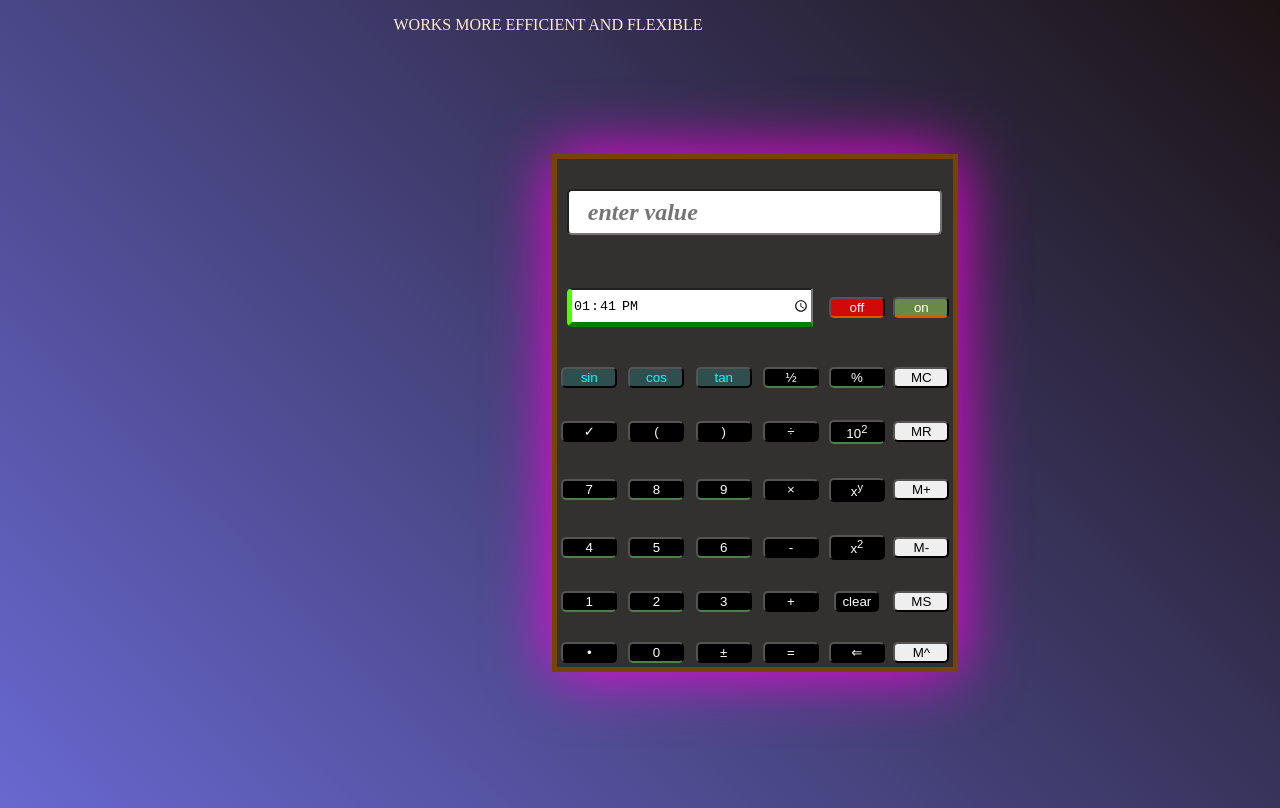
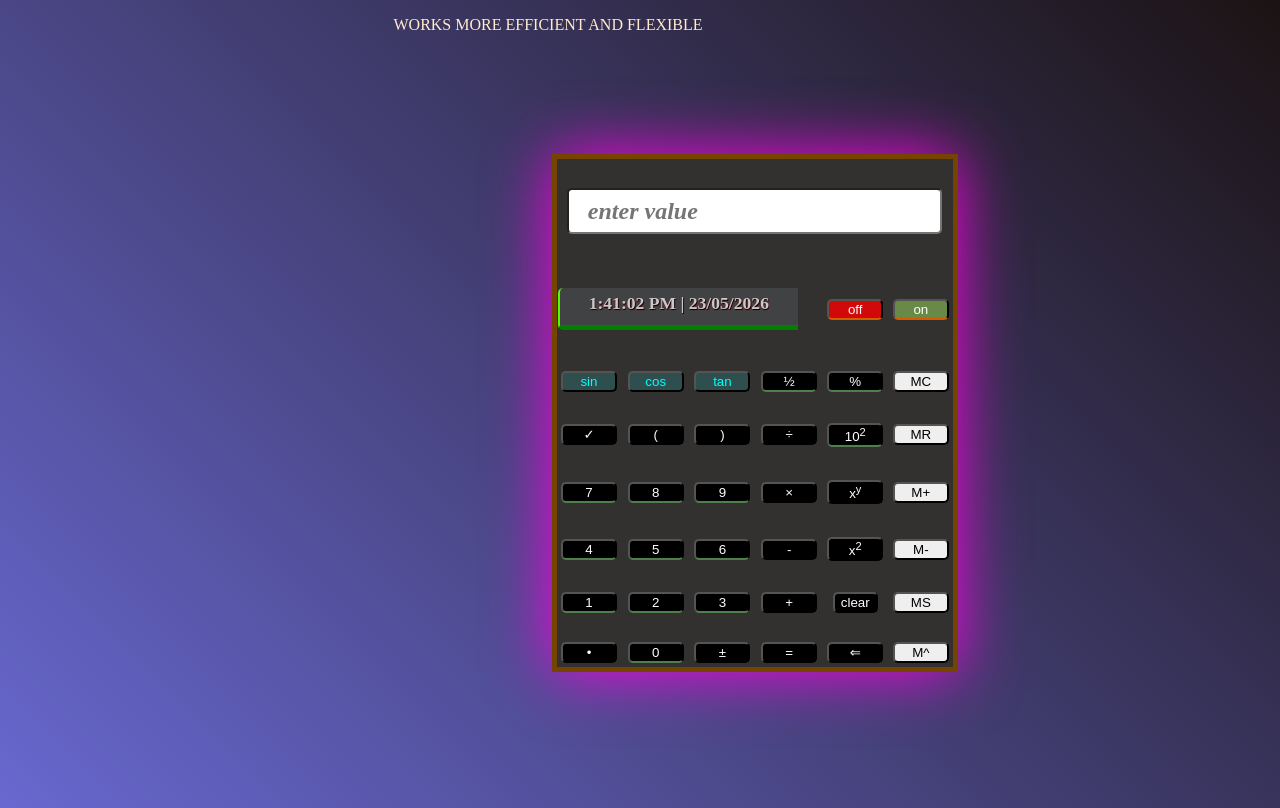
Before and after one commit to IMPACIFIQUE/TABLED-CALCULATOR, a plain HTML site: page index.html in a window 1280 px wide. Drawn offline with Linux system fonts and the light colour scheme.

Commit message:
upgraded tabled calculator

```diff
--- a/index.html
+++ b/index.html
@@ -38,10 +38,16 @@ border: none;
 .show-time{
     height: 4vh;
     width: 29.8vh;
-    border-left: 5px solid rgb(77, 255, 0);
+    padding-top: 5px;
+    background-color: rgb(65, 66, 68);
+    border-left: 2px solid rgb(77, 255, 0);
     border-top-left-radius: 5px;
     border-bottom-left-radius: 5px;
     border-bottom: 5px solid green;
+    color: rgb(201, 201, 201);
+    text-shadow: 0.7px 0.7px 0.7px rgb(0, 0, 0), 0.7px 0.7px 0.7px rgb(224, 0, 0);
+    gap: 20vh;
+    font-size: 2.2vh;
 }
 input::placeholder{
     margin-right: 30vh;
@@ -128,7 +134,7 @@ p{
 </tr>
 
 <tr>
-    <th colspan="4"> <input type="time" class="show-time" id="realtime"></th>
+    <th colspan="4"> <div class="show-time" id="realtime"></div></th>
 
 
     <th> <button class="switch-off" onclick="clearAll()">off</button></th>
@@ -229,32 +235,26 @@ p{
     <script>
         const display = document.getElementById('for');
 
-        // Kongera ibyo ukanze kuri display
         function addToDisplay(value) {
             display.value += value;
         }
 
-        // Guhanagura byose
         function clearAll() {
             display.value = "";
         }
 
-        // Guhanagura inyuguti imwe (Backspace)
         function backspace() {
             display.value = display.value.slice(0, -1);
         }
 
-        // Kubara igisubizo (Evaluation)
         function calculate() {
             try {
-                // Eval akora imibare yose iri muri string
                 display.value = eval(display.value);
             } catch (error) {
                 display.value = "Error";
             }
         }
 
-        //± Guhindura ikimenyetso
         function plusMinus() {
             if(display.value !== "") {
                 if(display.value.charAt(0) === '-') {
@@ -265,7 +265,6 @@ p{
             }
         }
 
-        // Imibare ya Sin, Cos, Tan, Sqrt
         function mathFunc(type) {
             let val = parseFloat(display.value);
             if (isNaN(val)) return;
@@ -275,16 +274,25 @@ p{
             if (type === 'tan') display.value = Math.tan(val * Math.PI / 180).toFixed(4);
             if (type === 'sqrt') display.value = Math.sqrt(val).toFixed(4);
         }
+function updateTime() {
+    const now = new Date();
 
-        // Gushyiraho isaha ya nyayo (Real-time)
-        function updateTime() {
-            const now = new Date();
-            const timeStr = now.getHours().toString().padStart(2, '0') + ":" +
-                            now.getMinutes().toString().padStart(2, '0');
-            document.getElementById('realtime').value = timeStr;
-        }
-        setInterval(updateTime, 1000);
-        updateTime();
+    let hours = now.getHours();
+    const ampm = hours >= 12 ? 'PM' : 'AM';
+    hours = hours % 12;
+    hours = hours ? hours : 12;
+    const minutes = now.getMinutes().toString().padStart(2, '0');
+    const seconds = now.getSeconds().toString().padStart(2, '0');
+
+    const day = now.getDate().toString().padStart(2, '0');
+    const month = (now.getMonth() + 1).toString().padStart(2, '0');
+    const year = now.getFullYear();
+
+    document.getElementById("realtime").innerHTML = `${hours}:${minutes}:${seconds} ${ampm} | ${day}/${month}/${year}`;
+
+}
+setInterval(updateTime, 1000);
+updateTime();
     </script>
 
 </body>
```
